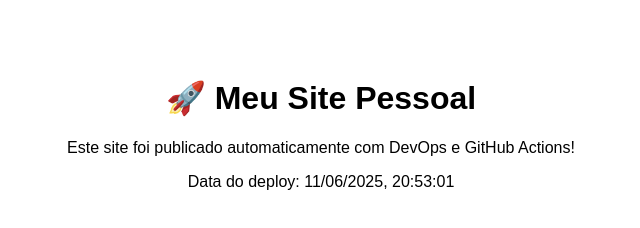
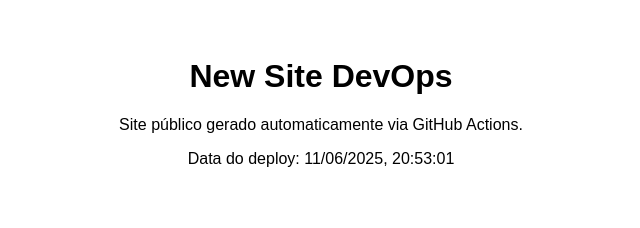
Before and after one commit to Shueiz/Site-DevOps, a plain HTML site: page public/index.html in a window 1280 px wide. Shown: the whole page, without its empty margins (319-959 px from the left). Drawn offline with Linux system fonts and the light colour scheme.

Commit message:
Update index.html

```diff
--- a/public/index.html
+++ b/public/index.html
@@ -1,15 +1,13 @@
-<!DOCTYPE html>
 <html lang="pt-BR">
 <head>
     <meta charset="UTF-8">
     <meta name="viewport" content="width=device-width, initial-scale=1">
-  <title>Meu Site com DevOps</title>
+    <title>New Site DevOps</title>
 </head>
 <body style="font-family: Arial; text-align: center; padding: 50px;">
-  <h1>🚀 Meu Site Pessoal</h1>
-  <p>Este site foi publicado automaticamente com DevOps e GitHub Actions!</p>
+    <h1>New Site DevOps</h1>
+    <p>Site público gerado automaticamente via GitHub Actions.</p>
     <p>Data do deploy: <span id="data"></span></p>
-
     <script>
         document.getElementById("data").textContent = new Date().toLocaleString("pt-BR");
     </script>
```
Lines whose indentation alone changed are shown as unchanged.
